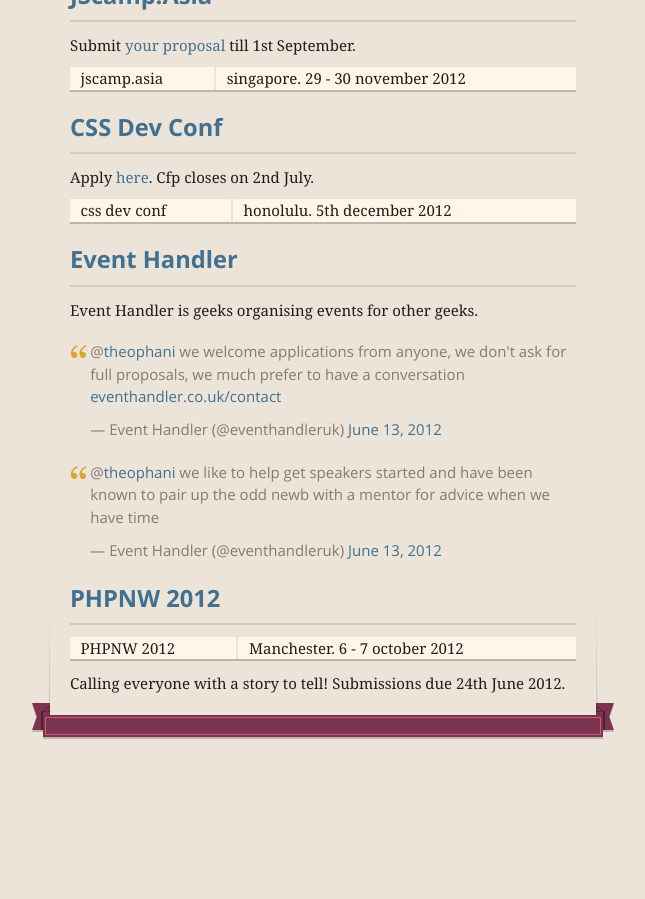
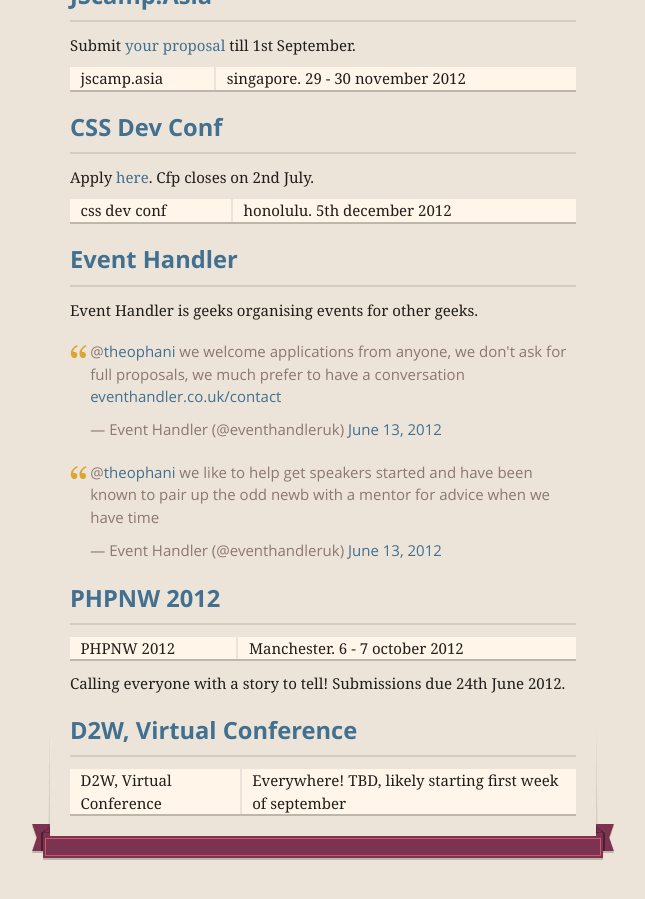
Before and after one commit to janl/waaa, a Jekyll site: the page built from _posts/2012-06-13-conferences-with-open-cfps.md, in a window 1280 px wide and 900 px high, scrolled down 1690 px. Shown: the whole window, without its empty margins (317-962 px from the left). Built offline with Jekyll 4.4.1, drawn with Linux system fonts in a browser that asks for light colours; nearby versions of some CDN libraries; comment, search, counter and statistics services are not loaded; before the commit the page ends 2469 px from its top, so only the background shows below that.

Commit message:
adding D2W

```diff
--- a/_posts/2012-06-13-conferences-with-open-cfps.md
+++ b/_posts/2012-06-13-conferences-with-open-cfps.md
@@ -86,6 +86,10 @@
 
 Calling everyone with a story to tell! Submissions due 24th June 2012.
 
+##[D2W, Virtual Conference](https://docs.google.com/spreadsheet/viewform?formkey=dElVUl9CeWtPMFJCMWc0UzNqS3FWcnc6MQ)
+
+D2W, Virtual Conference | Everywhere! TBD, likely starting first week of september
+
 <!-- leave this script at the bottom please :) -->
 <!-- TODO: put this somewhere else ... -->
 <script src="//platform.twitter.com/widgets.js" charset="utf-8"> </script>
```
